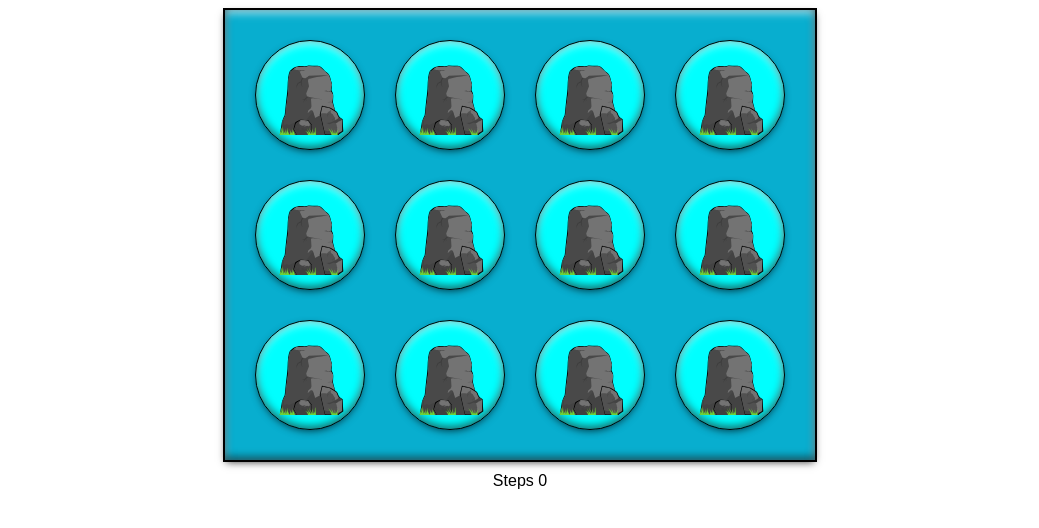
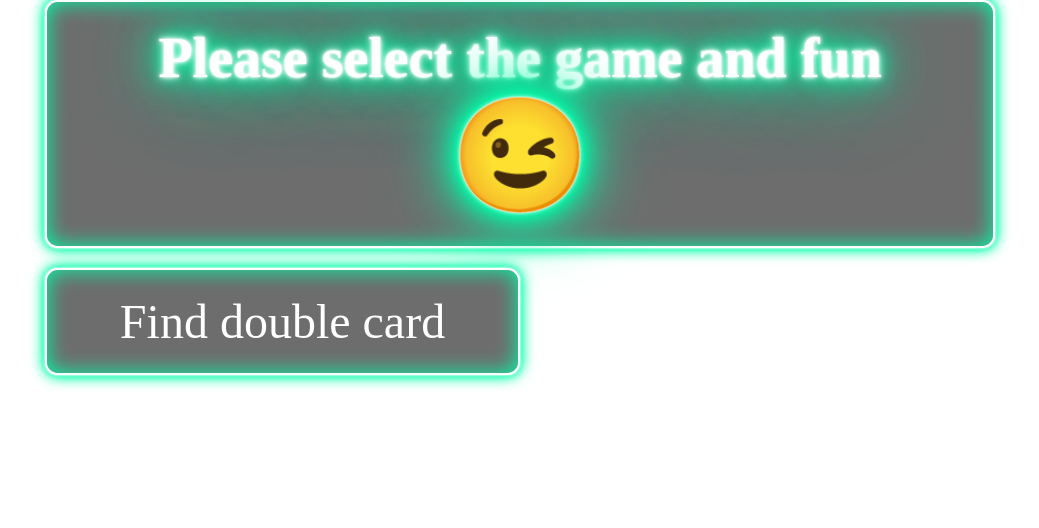
Before and after one commit to Aytcavdep/Find-double-card, a React (Create React App) app: page / in a window 1280 px wide. Shown: the top 528 px of the page, without its empty margins (120-1159 px from the left). Built offline with nearby package versions, Linux system fonts and the light colour scheme.

Commit message:
Added game selector page Added Router, game selector page

```diff
--- a/package.json
+++ b/package.json
@@ -9,8 +9,12 @@
     "@types/node": "18.11.9",
     "@types/react": "18.0.25",
     "@types/react-dom": "18.0.9",
+    "@types/react-router": "5.1.19",
+    "@types/react-router-dom": "5.3.3",
     "react": "18.2.0",
     "react-dom": "18.2.0",
+    "react-router": "6.4.3",
+    "react-router-dom": "6.4.3",
     "react-scripts": "4.0.0",
     "typescript": "4.9.3"
   },
--- a/src/App.tsx
+++ b/src/App.tsx
@@ -1,81 +1,15 @@
-import "./styles.css";
-import React, { useEffect, useState } from "react";
-import { Table } from "./component/table";
-import { cardDeck, CardDeckType } from "./component/cardDeck";
+import React from "react";
+import { BrowserRouter, Routes, Route } from "react-router-dom";
+import { GameFindDoubleCard } from "./pages/GameFindDoubleCard";
+import { GameSelect } from "./pages/GameSelect";
 
 export const App: React.FC = () => {
-  const [cards, setCards] = useState<CardDeckType[] | []>([]);
-  const [setCheck, setSetCheck] = useState<number>(0);
-  const [oldId, setOldId] = useState<number>(-1);
-  const [counter, setCounter] = useState(0);
-  const [delayClick, setDelayClick] = useState(false);
-
-  const newGame = () => {
-    setCards(cardDeck.sort(() => Math.random() - 0.5));
-    setCounter(0);
-    // console.table(cards);
-  };
-  useEffect(() => {
-    setCards(cardDeck.sort(() => Math.random() - 0.5));
-  }, []);
-
-  const handleCheck = (id: number, set: number) => {
-    setCounter(counter + 1);
-    setCards([
-      ...cards.map((card) =>
-        card.id === id ? { ...card, checked: !card.checked } : { ...card }
-      )
-    ]);
-
-    if (oldId === -1) {
-      setOldId(id);
-    }
-    if (setCheck === set && oldId !== id) {
-      setCards((prev) => [
-        ...prev.map((card) =>
-          card.setNumber === set
-            ? { ...card, disabled: true, checked: true }
-            : { ...card }
-        )
-      ]);
-      setSetCheck(0);
-      setOldId(-1);
-    } else if (setCheck !== 0) {
-      setDelayClick(true);
-      const delay = () => {
-        setDelayClick(false);
-        setCards([
-          ...cards.map((card) =>
-            card.setNumber === setCheck
-              ? { ...card, checked: false }
-              : card.setNumber === set
-              ? { ...card, checked: false }
-              : { ...card }
-          )
-        ]);
-      };
-      setTimeout(delay, 800);
-
-      setSetCheck(0);
-      setOldId(-1);
-    } else if (setCheck === 0) {
-      setSetCheck(set);
-    }
-  };
-
   return (
-    <div className="App" disabled={delayClick}>
-      <Table cards={cards} handleCheck={handleCheck}></Table>
-      {cards.find((item) => item.checked === false) ? (
-        <div>Steps {counter}</div>
-      ) : (
-        <div>
-          Steps {counter}
-          <div>
-            <button onClick={() => newGame()}>New game</button>
-          </div>
-        </div>
-      )}
-    </div>
+    <BrowserRouter>
+      <Routes>
+        <Route path={"/"} element={<GameSelect />} />
+        <Route path={"/find_double_card"} element={<GameFindDoubleCard />} />
+      </Routes>
+    </BrowserRouter>
   );
 };
--- a/src/component/table.tsx
+++ b/src/component/table.tsx
@@ -1,4 +1,4 @@
-import "../styles.css";
+import "../pages/GameFindDoubleCard.css";
 import { SvgSelector } from "../assets/svgSelector";
 import { CardDeckType } from "./cardDeck";
 import React from "react";
--- /dev/null
+++ b/src/index.css
@@ -0,0 +1,11 @@
+body {
+  font-family: sans-serif;
+  text-align: center;
+  max-width: 950px;
+  margin: auto;
+}
+*,
+*:after,
+*:before {
+  box-sizing: border-box;
+}
--- a/src/index.tsx
+++ b/src/index.tsx
@@ -1,6 +1,7 @@
 import React from "react";
 import ReactDOM from "react-dom/client";
 import { App } from "./App";
+import "./index.css";
 
 const rootElem = document.getElementById("root");
 if (rootElem) {
--- a/src/styles.css
+++ b/src/pages/GameFindDoubleCard.css
@@ -1,20 +1,8 @@
-.App {
-  font-family: sans-serif;
-  text-align: center;
-  max-width: 594px;
-  margin: auto;
-}
-*,
-*:after,
-*:before {
-  box-sizing: border-box;
-}
-
 .container {
   display: grid;
   gap: 30px;
   border: 2px solid;
-  grid-template-columns: repeat(4, 110px);
+  grid-template-columns: repeat(4, 1fr);
   padding: 30px;
   justify-items: center;
   align-items: center;
@@ -22,6 +10,12 @@
   box-shadow: inset rgba(0, 0, 0, 0.6) 0 -3px 8px,
     inset rgba(252, 255, 255, 0.7) 0 3px 8px, rgba(0, 0, 0, 0.8) 0 3px 8px -3px;
   background: rgb(8, 174, 207);
+}
+
+@media (max-width: 950px) {
+  .container {
+    grid-template-columns: repeat(3, 1fr);
+  }
 }
 .no_check,
 .check {
@@ -56,15 +50,36 @@ div.check[disabled] {
   opacity: 0.7;
   background-color: rgb(64, 221, 85);
 }
-button {
+button,
+.button_GoHome {
   margin-top: 10px;
   cursor: pointer;
   box-shadow: inset rgba(0, 0, 0, 0.6) 0 -3px 8px,
     inset rgba(252, 255, 255, 0.7) 0 3px 8px, rgba(0, 0, 0, 0.8) 0 3px 8px -3px;
 }
 
-button:hover {
+button:hover,
+.button_GoHome:hover {
   background: rgba(0, 212, 255, 1);
+}
+
+.button_GoHome {
+  display: grid;
+  text-align: center;
+  border: solid 2px #fff;
+  border-radius: 0.8rem;
+  align-content: center;
+  background-color: rgb(109, 109, 109);
+  width: 150px;
+  height: 50px;
+  margin-left: auto;
+  margin-bottom: 20px;
+  color: #fff;
+}
+.button_GoHome > a {
+  color: #fff;
+  text-decoration: none;
+  font-family: Georgia, "Times New Roman", Times, serif;
 }
 
 div.App[disabled] {
--- /dev/null
+++ b/src/pages/GameFindDoubleCard.tsx
@@ -0,0 +1,85 @@
+import "./GameFindDoubleCard.css";
+import React, { useEffect, useState } from "react";
+import { Table } from "../component/table";
+import { cardDeck, CardDeckType } from "../component/cardDeck";
+import { Link } from "react-router-dom";
+
+export const GameFindDoubleCard: React.FC = () => {
+  const [cards, setCards] = useState<CardDeckType[] | []>([]);
+  const [setCheck, setSetCheck] = useState<number>(0);
+  const [oldId, setOldId] = useState<number>(-1);
+  const [counter, setCounter] = useState(0);
+  const [delayClick, setDelayClick] = useState(false);
+
+  const newGame = () => {
+    setCards(cardDeck.sort(() => Math.random() - 0.5));
+    setCounter(0);
+    // console.table(cards);
+  };
+  useEffect(() => {
+    setCards(cardDeck.sort(() => Math.random() - 0.5));
+  }, []);
+
+  const handleCheck = (id: number, set: number) => {
+    setCounter(counter + 1);
+    setCards([
+      ...cards.map((card) =>
+        card.id === id ? { ...card, checked: !card.checked } : { ...card }
+      )
+    ]);
+
+    if (oldId === -1) {
+      setOldId(id);
+    }
+    if (setCheck === set && oldId !== id) {
+      setCards((prev) => [
+        ...prev.map((card) =>
+          card.setNumber === set
+            ? { ...card, disabled: true, checked: true }
+            : { ...card }
+        )
+      ]);
+      setSetCheck(0);
+      setOldId(-1);
+    } else if (setCheck !== 0) {
+      setDelayClick(true);
+      const delay = () => {
+        setDelayClick(false);
+        setCards([
+          ...cards.map((card) =>
+            card.setNumber === setCheck
+              ? { ...card, checked: false }
+              : card.setNumber === set
+              ? { ...card, checked: false }
+              : { ...card }
+          )
+        ]);
+      };
+      setTimeout(delay, 800);
+
+      setSetCheck(0);
+      setOldId(-1);
+    } else if (setCheck === 0) {
+      setSetCheck(set);
+    }
+  };
+
+  return (
+    <div className="App" disabled={delayClick}>
+      <div className="button_GoHome">
+        <Link to={"/"}>Go home</Link>
+      </div>
+      <Table cards={cards} handleCheck={handleCheck}></Table>
+      {cards.find((item) => item.checked === false) ? (
+        <div>Steps {counter}</div>
+      ) : (
+        <div>
+          Steps {counter}
+          <div>
+            <button onClick={() => newGame()}>New game</button>
+          </div>
+        </div>
+      )}
+    </div>
+  );
+};
--- /dev/null
+++ b/src/pages/GameSelect.css
@@ -0,0 +1,81 @@
+:root {
+  --flick-big-text-shadow: 0 0 2px #fff, 0 0 4px #fff, 0 0 8px #fff,
+    0 0 15px #0fa, 0 0 30px #0fa, 0 0 40px #0fa, 0 0 70px #0fa, 0 0 100px #0fa;
+  --flick-small-text-shadow: 0 0 1px #fff, 0 0 2px #fff, 0 0 5px #fff,
+    0 0 11px #0fa, 0 0 20px #0fa, 0 0 30px #0fa, 0 0 55px #0fa, 0 0 80px #0fa;
+}
+
+.conteiner_board,
+.double_card {
+  font-family: "Amatic SC", cursive;
+  background-color: rgb(109, 109, 109);
+  color: #fff;
+  padding: 1.5rem;
+  display: grid;
+  text-align: center;
+  border: solid 2px #fff;
+  border-radius: 0.8rem;
+  box-shadow: 0 0 0.1rem #fff, 0 0 0.2rem #fff, 0 0 0.3rem #0fa, 0 0 0.8rem #0fa,
+    0 0 1rem #0fa, inset 0 0 1.3rem #0fa;
+}
+
+h1 {
+  font-size: 3.5rem;
+  margin: 0;
+  padding: 0;
+}
+
+h2 {
+  font-size: 7rem;
+  margin: 0;
+  padding: 0;
+}
+
+.neon-text {
+  color: #fff;
+  text-shadow: var(--flick-small-text-shadow);
+}
+
+h1 {
+  animation: flicker 0.5s infinite alternate;
+}
+
+@keyframes flicker {
+  0%,
+  18%,
+  22%,
+  25%,
+  53%,
+  57%,
+  100% {
+    text-shadow: var(--flick-big-text-shadow);
+  }
+  20%,
+  24%,
+  55% {
+    text-shadow: var(--flick-small-text-shadow);
+  }
+}
+
+.game_board {
+  margin-top: 20px;
+  display: grid;
+  grid-template-columns: 1fr 1fr;
+}
+
+@media (max-width: 950px) {
+  .game_board {
+    grid-template-columns: 1fr;
+  }
+}
+
+.double_card > a {
+  text-decoration: none;
+  font-size: 3rem;
+  color: #fff;
+}
+
+.double_card:hover {
+  text-decoration: underline;
+  background: rgba(0, 212, 255, 1);
+}
--- /dev/null
+++ b/src/pages/GameSelect.tsx
@@ -0,0 +1,18 @@
+import { Link } from "react-router-dom";
+import "./GameSelect.css";
+
+export const GameSelect: React.FC = () => {
+  return (
+    <div className="home_page">
+      <div className="conteiner_board">
+        <h1 className="neon-text">Please select the game and fun</h1>
+        <h2 className="neon-text">&#128521;</h2>
+      </div>
+      <div className="game_board">
+        <div className="double_card">
+          <Link to={"/find_double_card"}>Find double card</Link>
+        </div>
+      </div>
+    </div>
+  );
+};
```
Also changed, not shown: src/pages/GameSelectPage.js (deleted).
